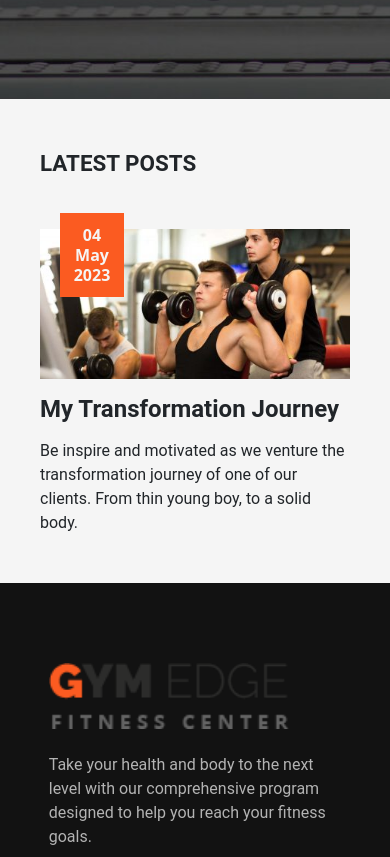
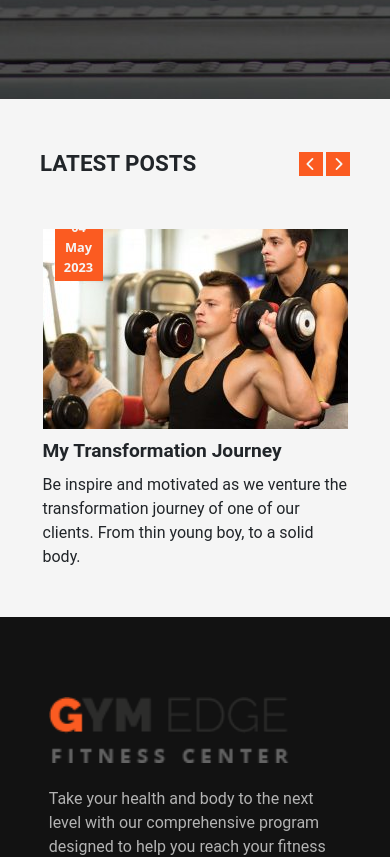
Before and after one commit to phlptnc/gym-edge, a React (Vite) app: page / in a window 390 px wide. Shown: the part 8420-9277 px from the top of the page. Built offline with nearby package versions, Linux system fonts and the light colour scheme; the HTML template or start-up script is replaced by a standard one.

Commit message:
react slick

```diff
--- a/src/components/Post.jsx
+++ b/src/components/Post.jsx
@@ -1,5 +1,39 @@
 import React from "react"
 import SectionHeader from "./sectionHeader"
+import Slider from "react-slick"
+import PrevArrow from "./Buttons/PrevArrow"
+import NextArrow from "./Buttons/NextArrow"
+
+var settings = {
+    dots: false,
+    arrows: true,
+    infinite: true,
+    draggable: true,
+    speed: 500,
+    prevArrow: <PrevArrow />,
+    nextArrow: <NextArrow />,
+    slidesToShow: 3,
+    slidesToScroll: 1,
+    initialSlide: 0,
+    responsive: [
+        {
+            breakpoint: 1024,
+            settings: {
+                slidesToShow: 2,
+                slidesToScroll: 1,
+                infinite: true,
+                dots: false,
+            },
+        },
+        {
+            breakpoint: 760,
+            settings: {
+                slidesToShow: 1,
+                slidesToScroll: 1,
+            },
+        },
+    ],
+}
 
 function Post() {
     const postData = [
@@ -21,6 +55,12 @@ function Post() {
             description:
                 "This is program designed to make the practice of yoga beneficial for people of all ages, abilities, and backgrounds.",
         },
+        {
+            date: "14 Nov 2023",
+            title: "Yoga for Everyone 2023",
+            description:
+                "This is program designed to make the practice of yoga beneficial for people of all ages, abilities, and backgrounds.",
+        },
     ]
 
     return (
@@ -28,13 +68,17 @@ function Post() {
             <section className="bg-[#f5f5f5]">
                 <div className="container py-[3rem] min-[400px]:py-[6rem] px-10 lg:px-0 ">
                     <SectionHeader title="Latest Posts" />
-                    <div className="flex justify-between gap-6">
+
+                    <Slider {...settings}>
                         {postData.map((item) => (
-                            <div className="blog md:w-1/3 flex flex-col gap-3">
+                            // Card
+                            <div className="blog-card">
                                 {/* image */}
                                 <div className="relative">
-                                    <div className="bg-[#fb5b21] text-center text-[#f5f5f5] font-semibold font-sans leading-5 py-3 px-3 absolute left-5 top-[-1rem] z-20">
-                                        <p className="w-[40px]">{item.date}</p>
+                                    <div className="bg-[#fb5b21] text-center text-[#f5f5f5] font-semibold font-sans leading-5 min-[400px]:py-3 py-1 min-[400px]:px-3 px-1 absolute min-[400px]:left-5 left-3 top-[-1rem] z-20">
+                                        <p className="w-[40px] text-[0.8rem] min-[400px]:text-[1rem]">
+                                            {item.date}
+                                        </p>
                                     </div>
                                     <div className="overflow-hidden">
                                         <img
@@ -44,12 +88,12 @@ function Post() {
                                                 ".jpg"
                                             }
                                             alt={item.title}
-                                            className="h-[150px] min-[400px]:h-[250px] w-full hover:scale-110 ease-in-out duration-700 cursor-pointer"
+                                            className="h-[200px] min-[400px]:h-[250px] w-full hover:scale-110 ease-in-out duration-700 cursor-pointer object-cover"
                                         />
                                     </div>
                                 </div>
                                 {/* lower section */}
-                                <h3 className="text-[1.5rem] min-[400px]:text-[2rem] font-semibold hover:text-[#fb5b21] hover:underline cursor-pointer ease-in-out duration-300">
+                                <h3 className="text-[1.2rem] min-[400px]:text-[1.5rem] font-semibold hover:text-[#fb5b21] hover:underline cursor-pointer ease-in-out duration-300">
                                     {item.title}
                                 </h3>
                                 <div>
@@ -57,7 +101,8 @@ function Post() {
                                 </div>
                             </div>
                         ))}
-                    </div>
+                    </Slider>
+                    <div className="flex justify-between gap-6"></div>
                 </div>
             </section>
         </>
--- a/src/index.css
+++ b/src/index.css
@@ -113,27 +113,6 @@ th:last-child {
     margin-top: -12px;
 }
 
-@media (max-width: 768px) {
-    .blog:nth-child(1),
-    .blog:nth-child(2) {
-        width: 50%;
-    }
-
-    .blog:nth-child(3) {
-        display: none;
-    }
-}
-
-@media (max-width: 640px) {
-    .blog:nth-child(2) {
-        display: none;
-    }
-
-    .blog:nth-child(1) {
-        width: 100%;
-    }
-}
-
 /* Slick */
 .testimonial-card {
     display: flex !important;
@@ -160,6 +139,10 @@ th:last-child {
     color: #fb5b21;
 }
 
+.slick-list {
+    padding-top: 1rem;
+}
+
 .slick-track {
     display: flex;
     flex-direction: row;
@@ -172,7 +155,14 @@ th:last-child {
     }
 }
 
+.blog-card {
+    display: flex !important;
+    flex-direction: column;
+    gap: 0.5rem;
+}
+
 .class-card,
-.trainers-card {
+.trainers-card,
+.blog-card {
     padding: 0 2.5px 0 2.5px;
 }
```
